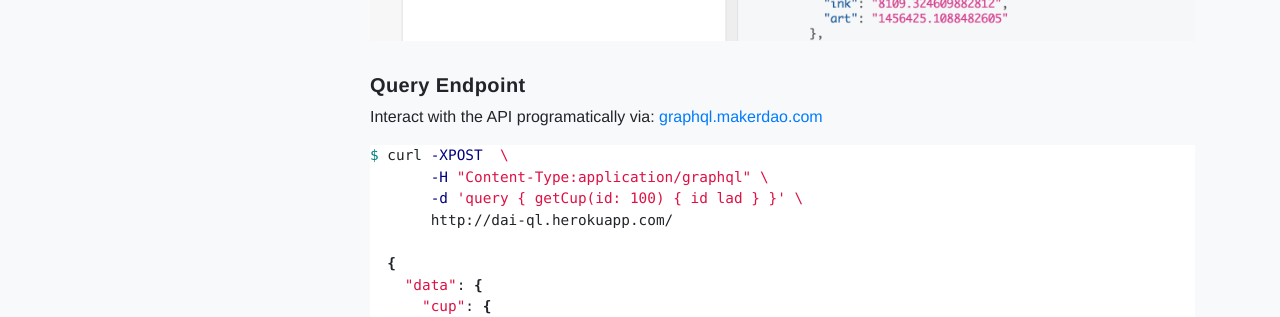
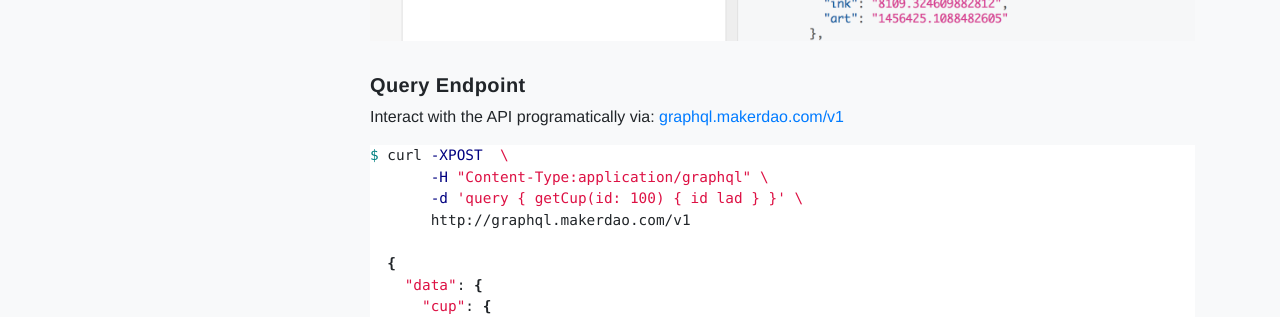
Before and after one commit to makerdao/developer.makerdao.com, a Jekyll site: the page built from dai/1/graphql/index.md, in a window 1280 px wide. Shown: the part 994-1311 px from the top of the page. Built offline with Jekyll 4.4.1, drawn with Linux system fonts in a browser that asks for light colours; nearby versions of some CDN libraries.

Commit message:
update graphql uri

````diff
--- a/dai/1/graphql/index.md
+++ b/dai/1/graphql/index.md
@@ -13,19 +13,19 @@ and nothing more.
 
 ##### Console
 
-Explore the API via the interactive [in-browser IDE](https://dai-ql.herokuapp.com/console):
+Explore the API via the interactive [in-browser IDE](https://graphql.makerdao.com/v1/console):
 
 ![]({{ "images/graphql.png" | relative_url }})
 
 ##### Query Endpoint
 
-Interact with the API programatically via: [graphql.makerdao.com](https://dai-ql.herokuapp.com/)
+Interact with the API programatically via: [graphql.makerdao.com/v1](https://graphql.makerdao.com/v1)
 
 ```bash
 $ curl -XPOST  \
        -H "Content-Type:application/graphql" \
        -d 'query { getCup(id: 100) { id lad } }' \
-       http://dai-ql.herokuapp.com/
+       http://graphql.makerdao.com/v1
 
   {
     "data": {
````
